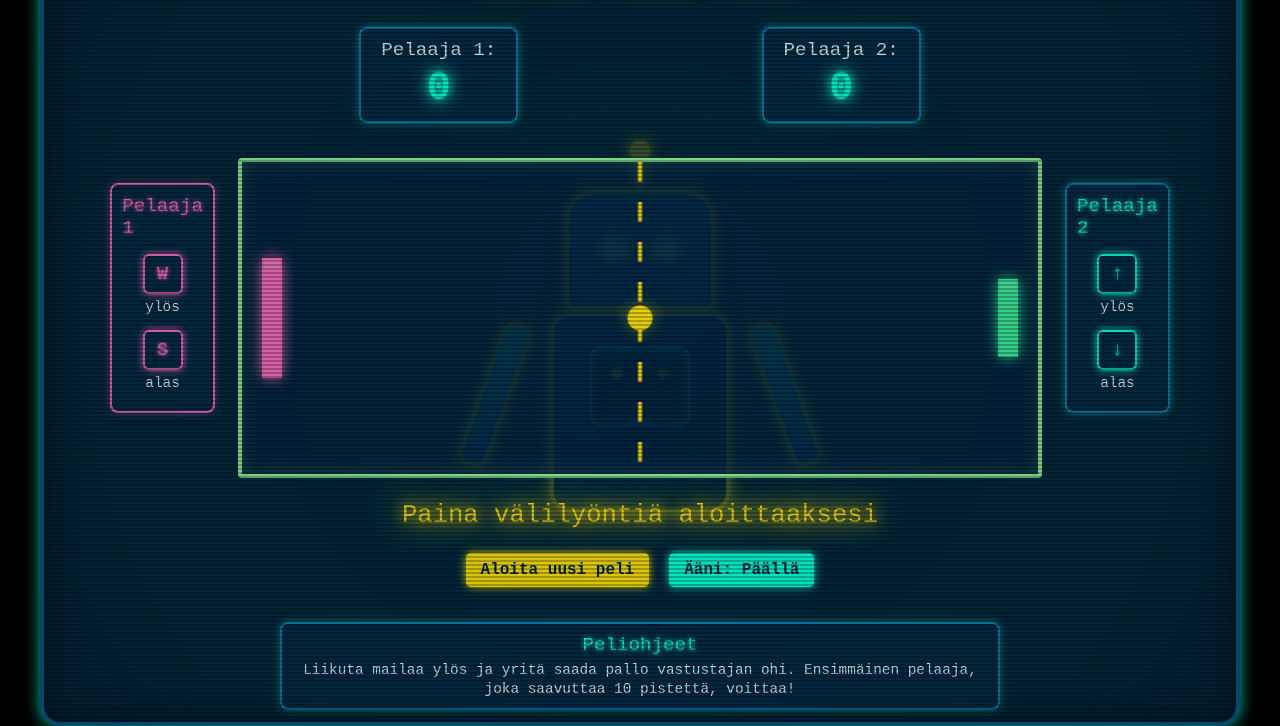
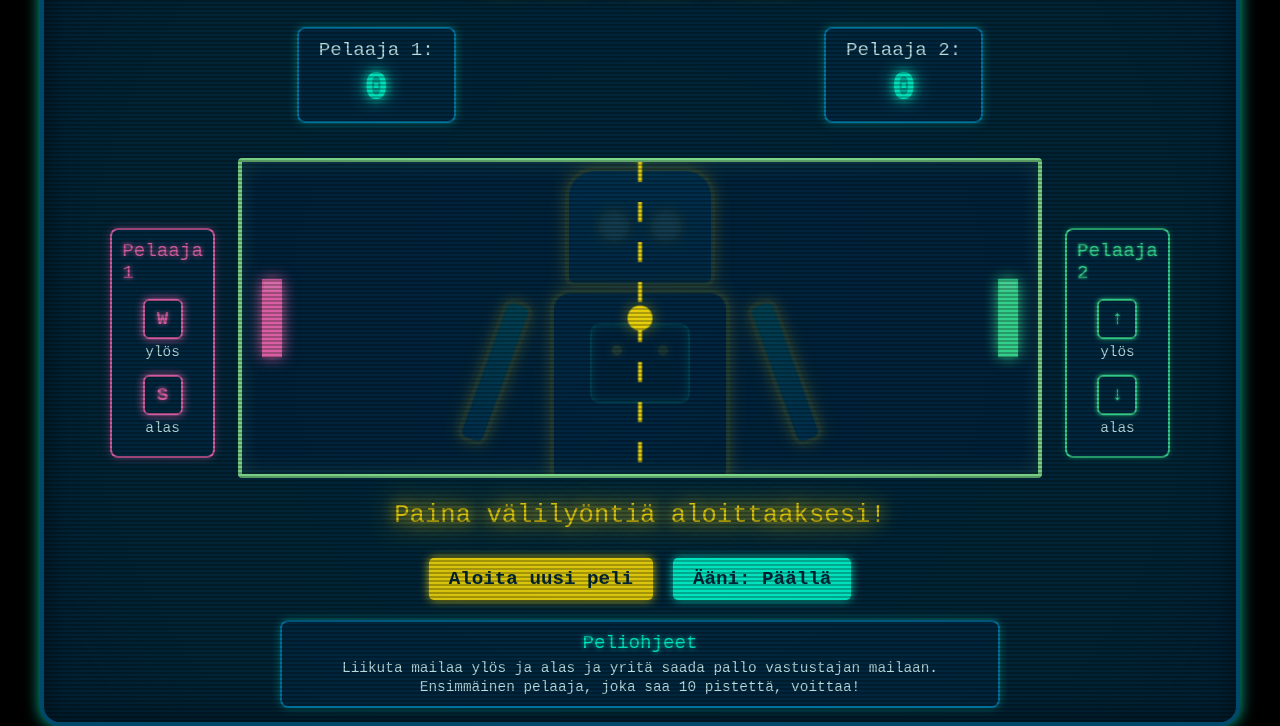
Before and after one commit to VIfuturecode/Retro-Ping-Pong, a plain HTML site: page index.html in a window 1280 px wide. Shown: the part 74-800 px from the top of the page. Drawn offline with Linux system fonts and the light colour scheme.

Commit message:
html, css, Js päivitys

```diff
--- a/game.js
+++ b/game.js
@@ -312,6 +312,7 @@ const GAME_STATES = {
 
     // Skaala mailojen koko kentän korkeuden mukaan
     const paddleHeightRatio = 0.25; // Mailan korkeus prosentteina kentän korkeudesta
+    paddle1.height = canvas.height * paddleHeightRatio;
     paddle2.height = canvas.height * paddleHeightRatio;
 
     // Keskitä mailat pystysuunnassa
--- a/index.html
+++ b/index.html
@@ -9,23 +9,23 @@
 <body>
     <div class="crt">
         <div class="game-container">
-            <div class="robot">
-                <div class="robot-head">
-                    <div class="robot-eye left"></div>
-                    <div class="robot-eye right"></div>
-                    <div class="robot-antenna"></div>
-                </div>
-                <div class="robot-body">
-                    <div class="robot-panel"></div>
-                </div>
-                <div class="robot-arm left-arm"></div>
-                <div class="robot-arm right-arm"></div>
-            </div>
-
             <div class="game-title">RETRO PING PONG</div>
 
             <div class="game-main">
+                <!-- Player scores at top -->
+                <div class="score-container">
+                    <div class="score player">
+                        <span class="score-label">Pelaaja 1:</span>
+                        <span class="score-value" id="player1-score">0</span>
+                    </div>
+                    <div class="score computer">
+                        <span class="score-label">Pelaaja 2:</span>
+                        <span class="score-value" id="player2-score">0</span>
+                    </div>
+                </div>
+
                 <div class="game-play-area">
+                    <!-- Left controls -->
                     <div class="side-controls left-controls">
                         <div class="control-section">
                             <div class="control-label">Pelaaja 1</div>
@@ -35,25 +35,28 @@
                             <div class="control-desc">alas</div>
                         </div>
                     </div>
+
+                    <!-- Game court -->
                     <div class="center-content">
-                        <div class="score-container">
-                            <div class="score player">
-                                <span class="score-label">Pelaaja 1:</span>
-                                <span class="score-value" id="player1-score">0</span>
+                        <div class="court">
+                            <!-- Robot CSS Drawing inside the court -->
+                            <div class="robot">
+                                <div class="robot-head">
+                                    <div class="robot-eye left"></div>
+                                    <div class="robot-eye right"></div>
+                                    <div class="robot-antenna"></div>
+                                </div>
+                                <div class="robot-body">
+                                    <div class="robot-panel"></div>
+                                </div>
+                                <div class="robot-arm left-arm"></div>
+                                <div class="robot-arm right-arm"></div>
                             </div>
-                            <div class="score computer">
-                                <span class="score-label">Pelaaja 2:</span>
-                                <span class="score-value" id="player2-score">0</span>
-                            </div>
-                        </div>
-
-                        <div class="court">
                             <canvas id="gameCanvas"></canvas>
                         </div>
-
-                        <div class="start-message" id="start-message">Paina välilyöntiä aloittaaksesi</div>
                     </div>
 
+                    <!-- Right controls -->
                     <div class="side-controls right-controls">
                         <div class="control-section">
                             <div class="control-label">Pelaaja 2</div>
@@ -65,9 +68,17 @@
                     </div>
                 </div>
 
+                <!-- Start message under the court -->
+                <div class="start-message" id="start-message">Paina välilyöntiä aloittaaksesi!</div>
+
                 <div class="game-controls">
+                    <!-- Restart button -->
                     <button id="restart-button">Aloita uusi peli</button>
-                    <button id="sound-toggle" class="sound-on">Ääni: Päällä</button>
+
+                    <!-- Sound toggle button -->
+                    <div class="sound-control">
+                        <button id="sound-toggle" class="sound-on">Ääni: Päällä</button>
+                    </div>
                 </div>
             </div>
 
@@ -75,13 +86,13 @@
                 <div class="game-info">
                     <div class="info-title">Peliohjeet</div>
                     <div class="info-text">
-                        Liikuta mailaa ylös ja yritä saada pallo vastustajan ohi.
-                        Ensimmäinen pelaaja, joka saavuttaa 10 pistettä, voittaa!
+                        Liikuta mailaa ylös ja alas ja yritä saada pallo vastustajan mailaan. Ensimmäinen pelaaja, joka saa 10 pistettä, voittaa!
                     </div>
                 </div>
             </div>
         </div>
     </div>
-    <script src="game.js" type="module"></script>
+
+    <script src="game.js"></script>
 </body>
 </html>
--- a/styles.css
+++ b/styles.css
@@ -1,11 +1,11 @@
-/* Reset and base styles */
+/* Nollaus ja perustyylit*/
 * {
     margin: 0;
     padding: 0;
     box-sizing: border-box;
   }
   :root {
-    /* Game colors - green-blue scheme with yellow */
+    /* Pelin värit - vihreä-sininen teema keltaisella */
     --primary-dark: #002233;
     --primary: #00496a;
     --primary-light: #0080b3;
@@ -35,7 +35,7 @@
     align-items: center;
   }
 
-  /* CRT screen effect */
+  /* RT-näyttöefekti */
   .crt {
     width: 100%;
     height: 100%;
@@ -148,6 +148,20 @@
     text-shadow: 0 0 5px var(--pink);
     box-shadow: 0 0 8px var(--pink);
   }
+  .right-controls .control-section {
+    border-color: var(--green-seafoam);
+    box-shadow: 0 0 6px rgba(32, 224, 128, 0.4);
+  }
+  .right-controls .control-label {
+    color: var(--green-seafoam);
+    text-shadow: 0 0 3px var(--green-seafoam);
+  }
+  .right-controls .control-key {
+    border-color: var(--green-seafoam);
+    color: var(--green-seafoam);
+    text-shadow: 0 0 3px var(--green-seafoam);
+    box-shadow: 0 0 5px var(--green-seafoam);
+  }
   .game-footer {
     width: 100%;
     display: flex;
@@ -159,7 +173,7 @@
     box-sizing: border-box;
   }
 
-  /* Game title */
+  /* Pelin otsikko */
   .game-title {
     font-size: 2rem;
     font-weight: bold;
@@ -174,7 +188,7 @@
     max-width: 700px;
   }
 
-  /* Game court styling */
+  /* Pelikentän tyylit */
   .court {
     width: 100%;
     height: 40vh;
@@ -191,16 +205,20 @@
   #gameCanvas {
     width: 100%;
     height: 100%;
-    display:block;
+    display: block;
+    position: absolute;
+    top: 0;
+    left: 0;
+    z-index: 3;
   }
 
-  /* Score display */
+  /* Pistenäyttö */
   .score-container {
     display: flex;
     justify-content: space-around;
     width: 100%;
     margin: 20px 0;
-    z-index: 3;
+    z-index: 4;
     position: relative;
   }
 
@@ -228,16 +246,15 @@
     text-shadow: var(--glow);
   }
 
-  /* Game controls */
+  /* Pelin ohjaimet */
   .game-controls {
     display: flex;
     justify-content: center;
     align-items: center;
     width: 100%;
-    z-index: 3;
-    position: relative;
+    margin-top: 20px;
     gap: 20px;
-    margin: 15px 0;
+    z-index: 4;
   }
 
   .control-section {
@@ -281,7 +298,7 @@
     color: var(--text);
   }
 
-  /* Start message */
+  /* Aloitusviesti */
   .start-message {
     font-size: 1.6rem;
     color: var(--yellow);
@@ -289,7 +306,7 @@
     text-align: center;
     padding: 8px;
     position: relative;
-    z-index: 3;
+    z-index: 5;
     animation: pulse-yellow 1.5s infinite alternate;
     width: 100%;
   }
@@ -305,7 +322,7 @@
     }
   }
 
-  /* Game info */
+  /* Pelin info */
   .game-info {
     width: 90%;
     border: 2px solid var(--primary-light);
@@ -333,7 +350,7 @@
     text-align: center;
   }
 
-  /* Robot background using CSS */
+  /* Robottitausta CSS:llä */
   .robot {
     position: absolute;
     top: 53%;
@@ -493,7 +510,44 @@
     transform: rotate(-20deg);
   }
 
-  /* Responsive adjustments */
+  /* Painikkeen muotoilu */
+  #sound-toggle {
+    padding: 10px 20px;
+    background-color: var(--accent);
+    color: var(--primary-dark);
+    border: none;
+    border-radius: 5px;
+    font-size: 1.2rem;
+    cursor: pointer;
+    font-family: 'Courier New', monospace;
+    font-weight: bold;
+    transition: all 0.3s ease;
+  }
+
+  #sound-toggle.sound-on {
+    background-color: var(--accent);
+    box-shadow: 0 0 10px var(--accent);
+  }
+
+  #sound-toggle.sound-off {
+    background-color: #666;
+    box-shadow: 0 0 10px #555;
+  }
+
+  #restart-button {
+    padding: 10px 20px;
+    background-color: var(--yellow);
+    color: var(--primary-dark);
+    border: none;
+    border-radius: 5px;
+    font-size: 1.2rem;
+    cursor: pointer;
+    box-shadow: 0 0 10px var(--yellow);
+    font-family: 'Courier New', monospace;
+    font-weight: bold;
+  }
+
+  /* Responsiivinen säätö */
   @media (max-width: 768px) {
     .game-container {
         padding: 10px;
@@ -521,30 +575,10 @@
     .start-message {
         font-size: 1.2rem;
     }
+    .game-controls {
+        flex-direction: column;
+        gap: 10px;
     }
-
-  /* Sound button styles */
-  #restart-button, #sound-toggle {
-    padding: 8px 15px;
-    background-color: var(--yellow);
-    color: var(--primary-dark);
-    border: none;
-    border-radius: 5px;
-    font-size: 1rem;
-    cursor: pointer;
-    font-family: 'Courier New', monospace;
-    font-weight: bold;
-    box-shadow: 0 0 8px var(--yellow);
-  }
-
-  #sound-toggle.sound-on {
-    background-color: var(--accent);
-    box-shadow: 0 0 8px var(--accent);
-  }
-
-  #sound-toggle.sound-off {
-    background-color: #666;
-    box-shadow: 0 0 8px #555;
   }
 
   @media (max-width: 480px) {
@@ -560,8 +594,4 @@
     .control-section {
         width: 45%;
     }
-    .game-controls {
-      flex-direction: column;
-      gap: 10px;
   }
-  }
```
Lines whose indentation alone changed are shown as unchanged.
